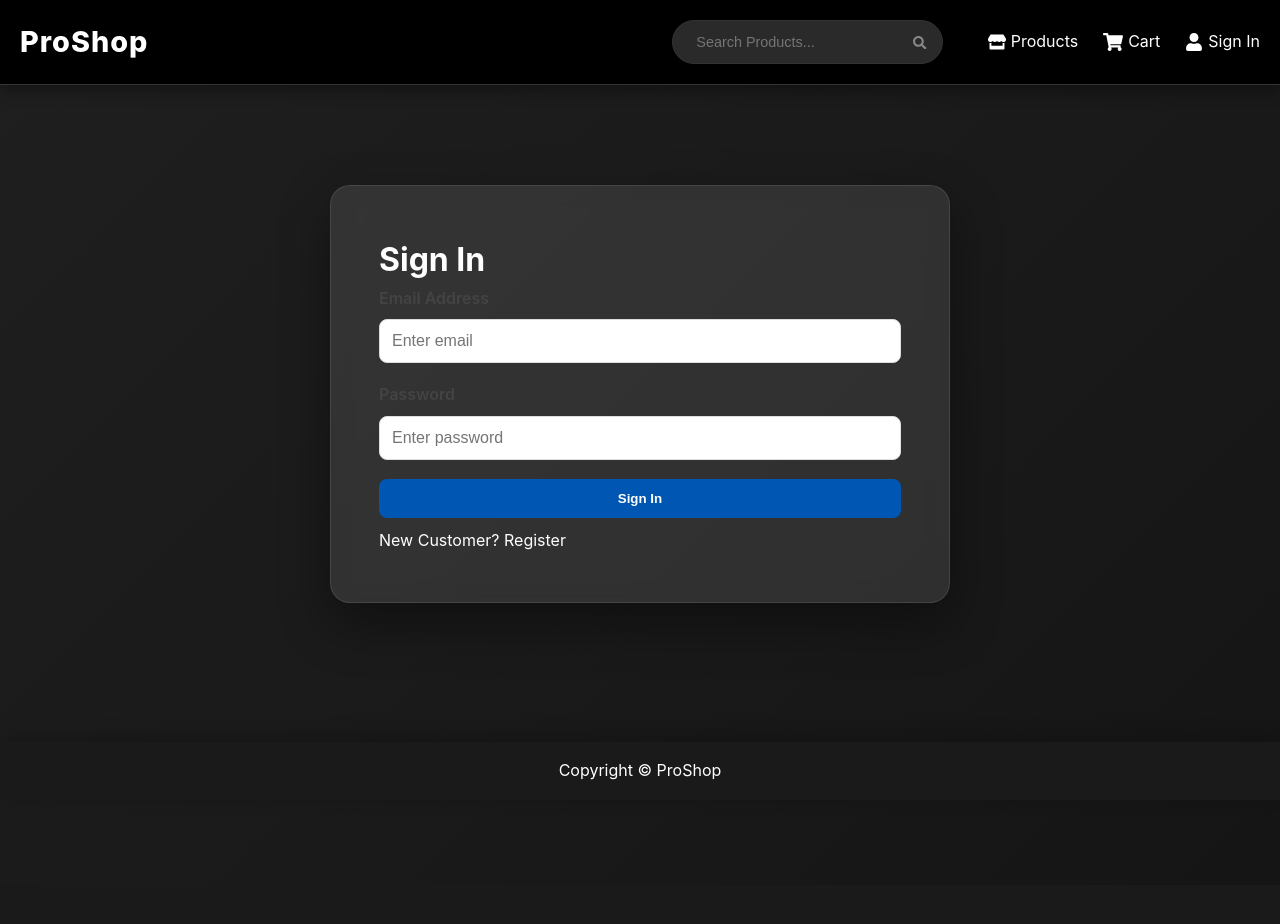
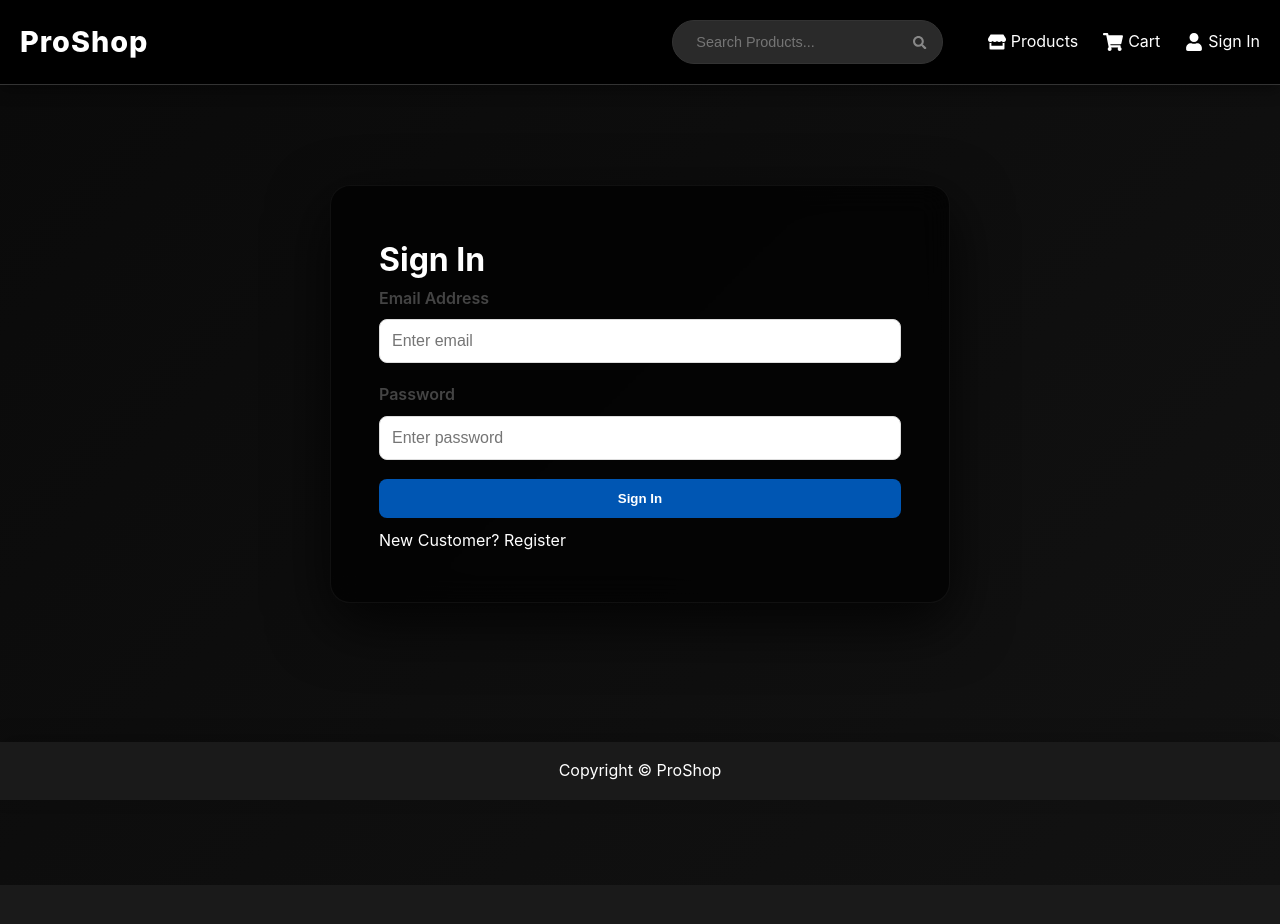
Before and after one commit to Dilakshan57/ecommerce-mvp, a React (Vite) app in the folder client/: page /login in a window 1280 px wide. Shown: the top 924 px of the page. Built offline with nearby package versions, Linux system fonts and the light colour scheme.

Commit message:
style: Enforce matte black theme for Sign-Up and Login pages with !important overrides

```diff
--- a/client/src/App.jsx
+++ b/client/src/App.jsx
@@ -35,7 +35,7 @@ const AppContent = () => {
   const isLightThemePage = isShopPage || isProductPage;
 
   return (
-    <div className={isLightThemePage ? 'light-theme' : ''}>
+    <div className={isLightThemePage ? 'light-theme' : 'dark-theme'}>
       <Header />
       <main className={`${isFullPage ? '' : 'container'} ${isLightThemePage ? 'light-theme' : ''}`} style={{ minHeight: '80vh' }}>
         <Routes>
--- a/client/src/index.css
+++ b/client/src/index.css
@@ -243,9 +243,9 @@ footer {
   display: flex;
   justify-content: center;
   align-items: flex-start;
-  background: linear-gradient(135deg, #0f0f0f 0%, #222222 50%, #0f0f0f 100%);
-  background-size: 400% 400%;
-  animation: matteMove 15s ease infinite;
+  background: linear-gradient(135deg, #0a0a0a 0%, #1a1a1a 50%, #0a0a0a 100%) !important;
+  background-size: 400% 400% !important;
+  animation: matteMove 15s ease infinite !important;
   padding: 20px;
 }
 
@@ -258,12 +258,12 @@ footer {
   width: 50%;
   max-width: 800px;
   margin-top: 10vh;
-  background: rgba(255, 255, 255, 0.1);
-  backdrop-filter: blur(10px);
+  background: rgba(0, 0, 0, 0.7);
+  backdrop-filter: blur(15px);
   padding: 3rem;
   border-radius: 20px;
-  box-shadow: 0 20px 50px rgba(0, 0, 0, 0.4);
-  border: 1px solid rgba(255, 255, 255, 0.1);
+  box-shadow: 0 20px 60px rgba(0, 0, 0, 0.8);
+  border: 1px solid rgba(255, 255, 255, 0.05);
   color: #fff;
 }
 
```
